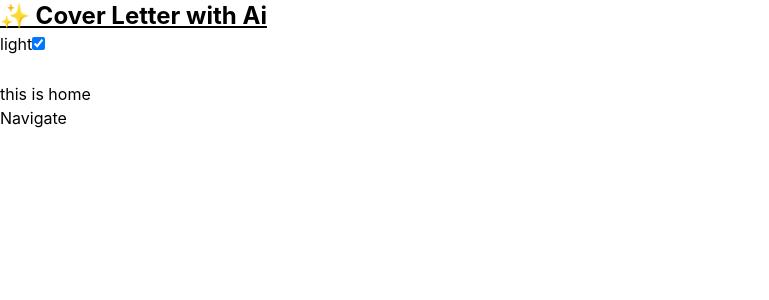
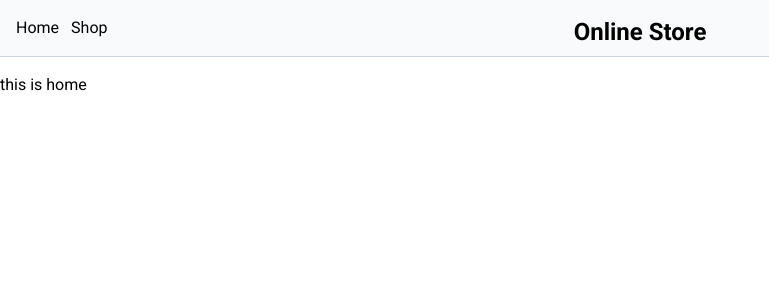
Before and after one commit to AravindPrabash/cover-letter-builder, a React (Vite) app: page / in a window 1280 px wide. Shown: the top 300 px of the page, without its empty margins (0-769 px from the left). Built offline with nearby package versions, Linux system fonts and the light colour scheme.

Commit message:
skeleton layout added with routing and nav links enabled dark mode

```diff
--- a/package.json
+++ b/package.json
@@ -11,6 +11,7 @@
   },
   "dependencies": {
     "@fontsource/roboto": "^5.0.13",
+    "@phosphor-icons/react": "^2.1.7",
     "@reduxjs/toolkit": "^2.2.5",
     "autoprefixer": "^10.4.19",
     "normalize.css": "^8.0.1",
@@ -19,6 +20,7 @@
     "react-dom": "^18.2.0",
     "react-redux": "^9.1.2",
     "react-router-dom": "^6.23.1",
+    "react-toggle-dark-mode": "^1.1.1",
     "tailwindcss": "^3.4.7"
   },
   "devDependencies": {
--- a/src/app/consts.ts
+++ b/src/app/consts.ts
@@ -1,4 +1,18 @@
+import { Navlink, URIList } from './types';
+
 export const URI_LIST = {
   SHOP: 'All-Products',
   HOME: '/'
-};
+} satisfies Partial<URIList>;
+
+
+export const NAV_LINKS: Navlink[] = [
+  {
+    name: 'Home',
+    link: URI_LIST.HOME,
+  },
+  {
+    name: 'Shop',
+    link: URI_LIST.SHOP,
+  }
+];
--- /dev/null
+++ b/src/app/types.ts
@@ -0,0 +1,10 @@
+export type URIKey = 'SHOP' | 'HOME' | 'CONTACTS';
+
+export type URIList = {
+  [key in URIKey]: string;
+}
+
+export type Navlink = {
+  name: string;
+  link: string;
+}
--- a/src/components/header/Header.tsx
+++ b/src/components/header/Header.tsx
@@ -1,11 +1,25 @@
+import { Link } from 'react-router-dom';
+import { NAV_LINKS } from '../../app/consts';
 import Switcher from '../themeSwitcher/Switcher';
+import styles from './header.module.scss';
+
+const NavLinks = () => (
+  <div className="flex gap-3 text-black dark:text-white">
+    {NAV_LINKS.map((item, index) => (
+      <Link key={index} to={item.link}>{item.name}</Link>
+    ))}
+  </div>
+);
 
 const Header = () => (
-  <div>
-    <div className="font-bold underline text-black dark:text-white text-2xl">
-      <h2>✨ Cover Letter with Ai</h2>
+  <div className="sticky top-0 w-full left-0 bg-slate-50 dark:bg-slate-950 border-b border-b-slate-300 p-4 backdrop-blur">
+    <div className="flex justify-between max-w-screen-xl m-auto">
+      <NavLinks />
+      <div className={`font-bold text-black dark:text-white text-2xl absolute ${styles.logo}`}>
+        <h2>Online Store</h2>
+      </div>
+      <Switcher />
     </div>
-    <Switcher />
   </div>
 );
 
--- a/src/components/header/header.module.scss
+++ b/src/components/header/header.module.scss
@@ -1,10 +1,4 @@
-.top {
-  padding: 8px 16px;
-  border-bottom: 1px solid var(--common-outline);
-
-  h2 {
-    text-align: center;
-    font-weight: 400;
-    font-size: 20px;
-  }
+.logo {
+  left: 50%;
+  transform: translateX(-50%);
 }
--- a/src/components/themeSwitcher/Switcher.tsx
+++ b/src/components/themeSwitcher/Switcher.tsx
@@ -1,24 +1,23 @@
 import { useState } from 'react';
 import { useDarkSide } from '../../app/hooks';
+import { DarkModeSwitch } from 'react-toggle-dark-mode';
 
 const Switcher = () => {
   const [colorTheme, setTheme] = useDarkSide();
   const [darkSide, setDarkSide] = useState(
-    colorTheme === 'dark' ? true : false
+    colorTheme === 'dark' ? false : true
   );
 
   const toggleDarkMode = (checked: boolean) => {
     setTheme(colorTheme);
-    setDarkSide(!checked);
+    setDarkSide(checked);
   };
 
   return (
     <>
-      {colorTheme === 'dark' ? 'light' : 'dark'}
-      <input type='checkbox'
-        style={{ marginBottom: '2rem' }}
+      <DarkModeSwitch
         checked={darkSide}
-        onChange={() => toggleDarkMode(darkSide)}
+        onChange={toggleDarkMode}
         size={30}
       />
     </>
--- a/src/index.scss
+++ b/src/index.scss
@@ -2,7 +2,7 @@
 @layer resets, defaults, overrides;
 
 :root {
-  font-family: Inter, system-ui, Avenir, Helvetica, Arial, sans-serif;
+  font-family: 'Roboto', Arial, sans-serif;
   line-height: 1.5;
   font-weight: 400;
   font-synthesis: none;
--- a/src/routes/home/index.tsx
+++ b/src/routes/home/index.tsx
@@ -1,15 +1,7 @@
-import { useNavigate } from 'react-router-dom';
-import { URI_LIST } from '../../app/consts';
-
 const Home = () => {
-  const navigate = useNavigate();
-  const handleFabClick = () => navigate(URI_LIST.SHOP);
   return (
     <>
       <div>this is home</div>
-      <div onClick={handleFabClick}>
-        Navigate
-      </div>
     </>
   );
 };
--- a/src/routes/root.tsx
+++ b/src/routes/root.tsx
@@ -3,13 +3,11 @@ import Header from '../components/header/Header';
 
 export default function Root() {
   return (
-    <>
+    <div>
       <Header />
-      <div>
-        <div>
-          <Outlet />
-        </div>
+      <div className="pt-4 max-w-screen-xl m-auto">
+        <Outlet />
       </div>
-    </>
+    </div>
   );
 }
```
Also changed, not shown: 1 other file (tests, documents, lock files or other folders).
